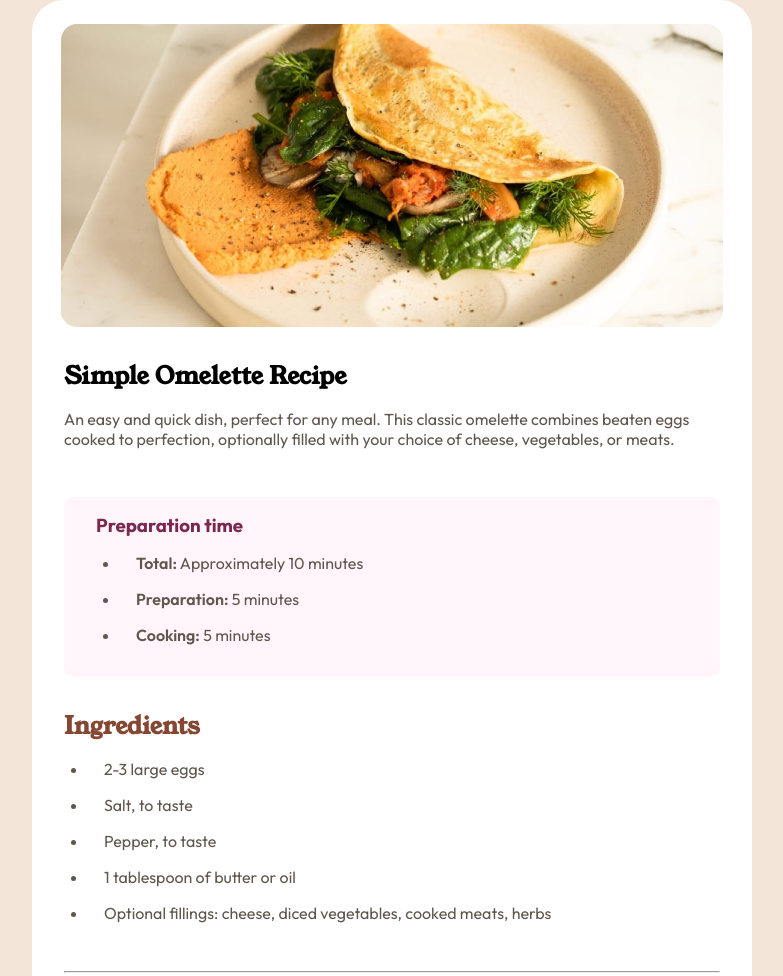
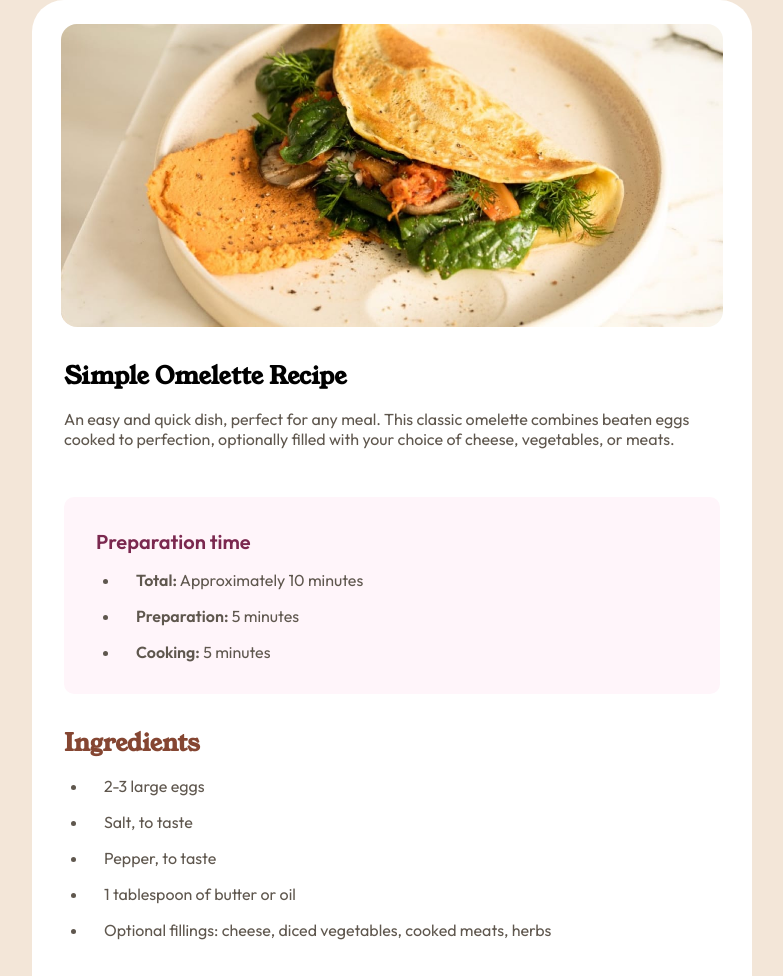
Before and after one commit to rameesha0126/recipe-page-main, a plain HTML site: page index.html in a window 1280 px wide. Shown: the top 976 px of the page, without its empty margins (248-1031 px from the left). Drawn offline with Linux system fonts and the light colour scheme.

Commit message:
h3 to p tag update

```diff
--- a/index.html
+++ b/index.html
@@ -18,7 +18,7 @@
         to perfection, optionally filled with your choice of cheese, vegetables, or meats.</p>
     </section>
     <section class="preparation">
-      <h3>Preparation time</h3>
+      <p class="preparation-heading">Preparation time</p>
       <ul class="preparation-list">
         <li><span>Total:</span> Approximately 10 minutes</li>
         <li><span>Preparation:</span> 5 minutes</li>
--- a/styles.css
+++ b/styles.css
@@ -76,8 +76,10 @@ ul, ol {
     border-radius: 10px;
 }
 
-.preparation > h3 {
+.preparation > p {
     color: var(--Rose-800);
+    font-size: 1.25rem;
+    font-weight: 600;
 }
 
 .nutrition-facts {
```
